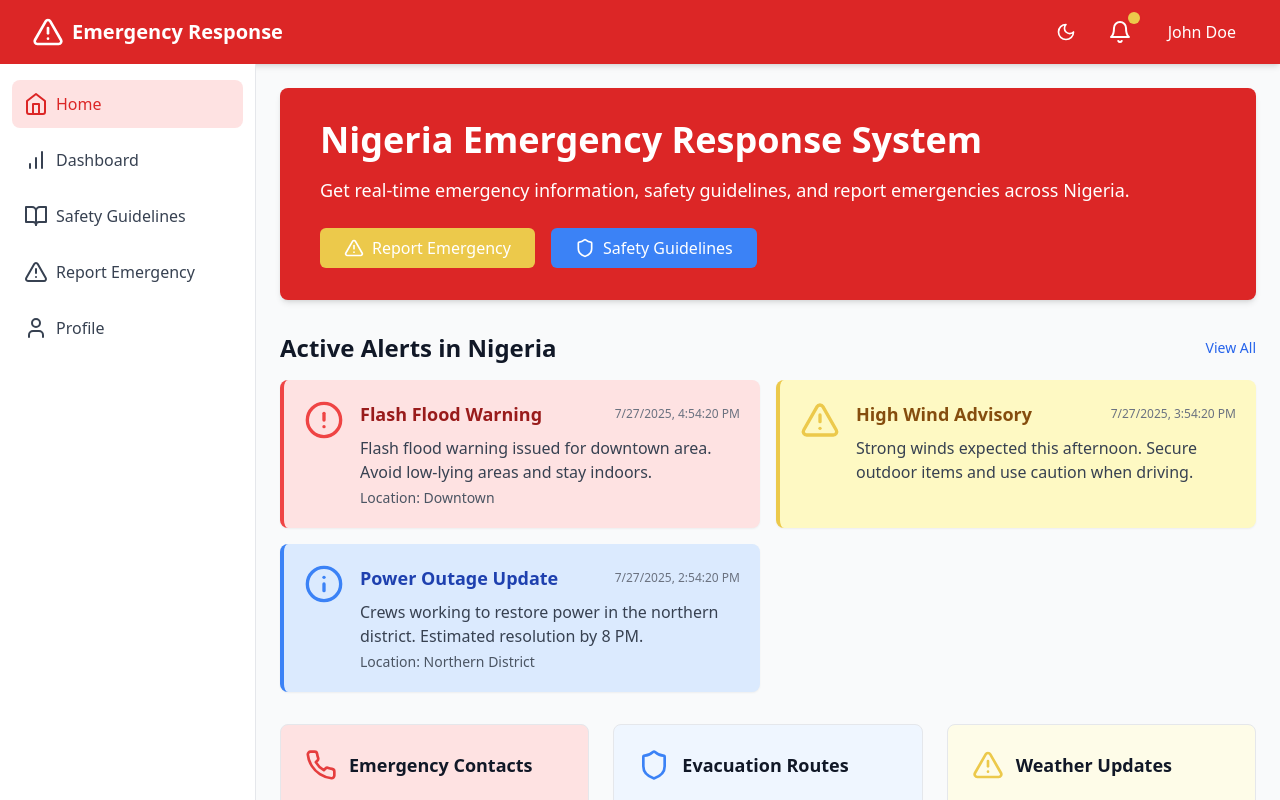
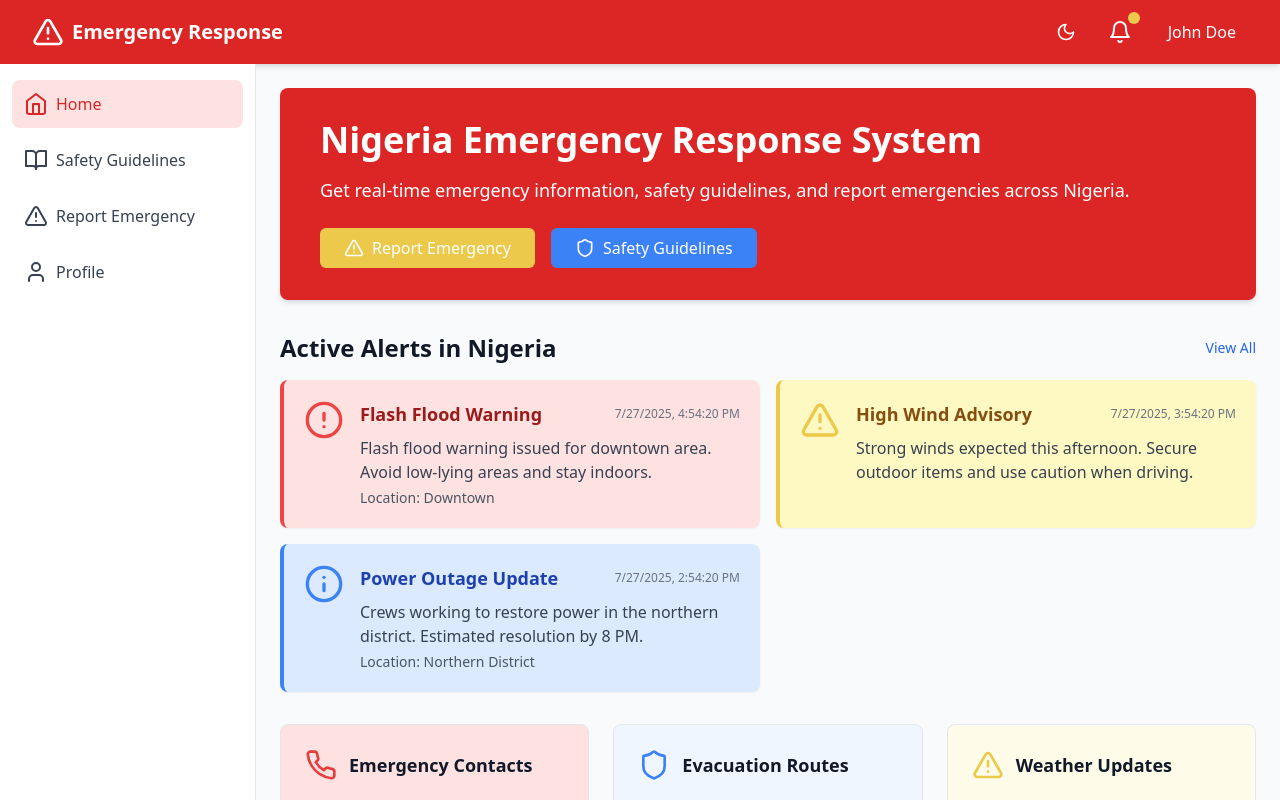
Before and after one commit to fathiu101/Emergency, a React (Vite) app: page /login in a window 1280 px wide. Both pictures are taken after a click on the button "Sign in". Shown: the top 800 px of the page. Built offline with nearby package versions, Linux system fonts and the light colour scheme.

Commit message:
Update Sidebar.tsx

```diff
--- a/src/components/Sidebar.tsx
+++ b/src/components/Sidebar.tsx
@@ -15,7 +15,7 @@ const Sidebar = () => {
       <div className="h-full px-3 py-4 overflow-y-auto">
         <ul className="space-y-2 font-medium">
           <SidebarItem to="/" icon={<Home />} label="Home" />
-          <SidebarItem to="/dashboard" icon={<BarChart />} label="Dashboard" />
+          {/* <SidebarItem to="/dashboard" icon={<BarChart />} label="Dashboard" /> */}
           <SidebarItem to="/guidelines" icon={<BookOpen />} label="Safety Guidelines" />
           <SidebarItem to="/report" icon={<AlertTriangle />} label="Report Emergency" exact />
           <SidebarItem to="/profile" icon={<User />} label="Profile" />
```
